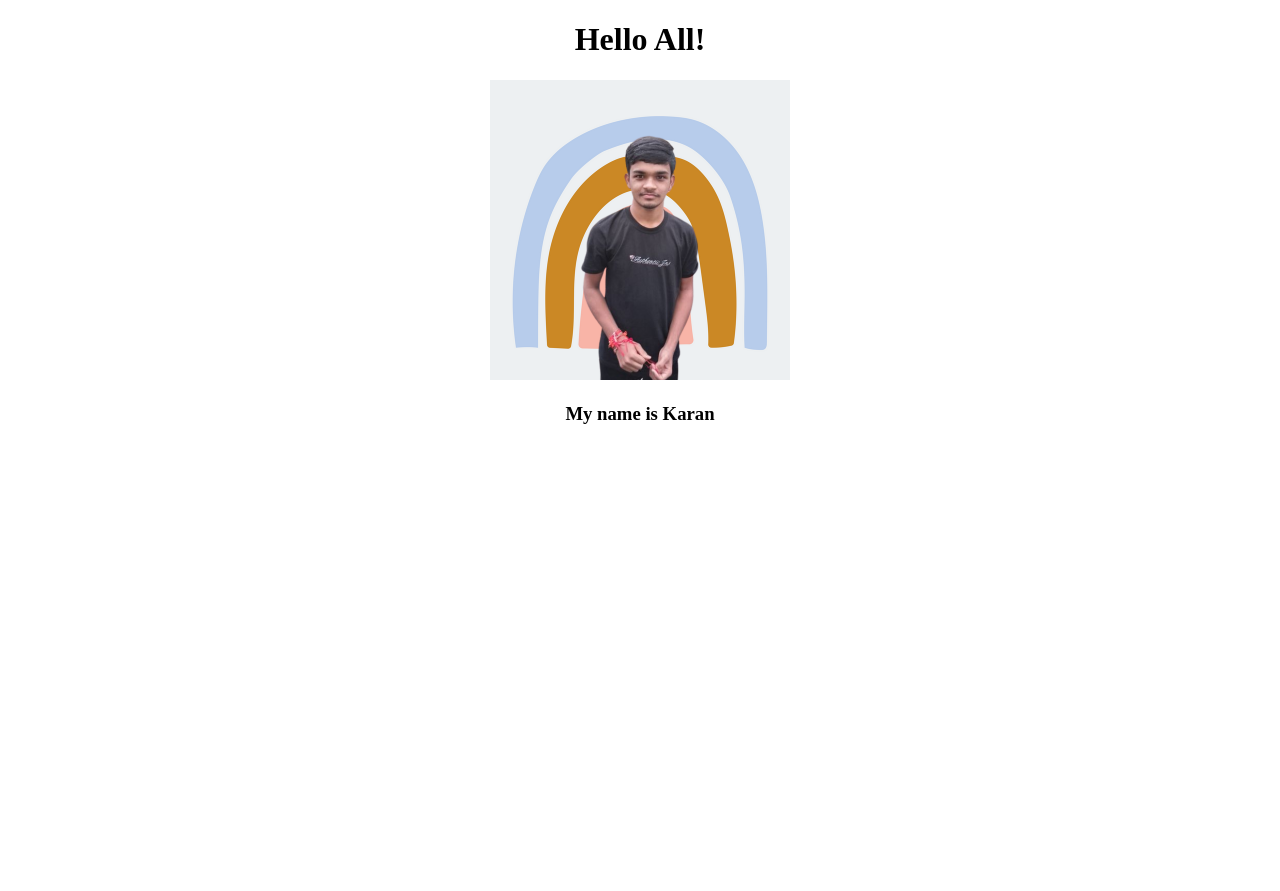
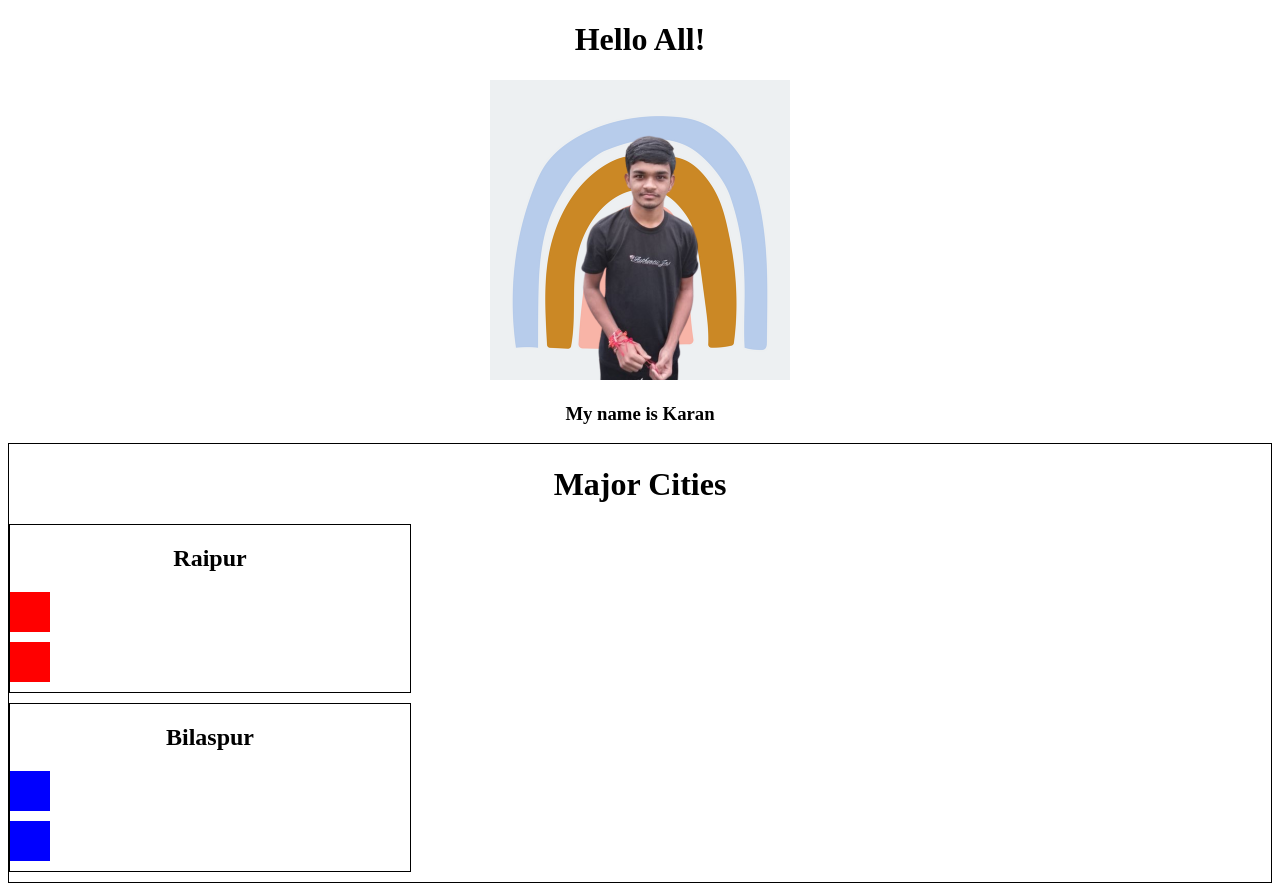
Before and after one commit to skaran38/skaran38.github.io, a plain HTML site: page index.html in a window 1280 px wide. Before the commit the page ends 800 px from the top, so only its background shows below. Drawn offline with Linux system fonts and the light colour scheme.

Commit message:
studied classes

```diff
--- a/index.html
+++ b/index.html
@@ -13,5 +13,33 @@
         <img src="./karan.png"></img>
         <h3>My name is Karan</h3>
     </div>
+    <div class="topic">
+        <h1>
+            Major Cities
+           </h1>
+           <div class="city">
+            <h2>
+                Raipur
+            </h2>
+           <div class="raipur-city">
+
+           </div>
+           <div class="raipur-city">
+
+           </div>
+           </div>
+           <div class="city">
+            <h2>
+                Bilaspur
+            </h2>
+           <div class="bilaspur-city">
+
+           </div>
+           <div class="bilaspur-city">
+
+           </div>
+           </div>
+
+    </div>
 </body>
 </html>
--- a/style.css
+++ b/style.css
@@ -5,3 +5,27 @@ img{
 div{
     text-align: center;
 }
+
+div.topic{
+    border: 1px solid black;
+}
+
+div.city{
+    border: 1px solid black;
+    margin-bottom: 10px;
+    width: 400px;
+}
+
+div.raipur-city{
+    width: 40px;
+    height: 40px;
+    background-color: red;
+    margin-bottom: 10px;
+}
+
+div.bilaspur-city{
+    width: 40px;
+    height: 40px;
+    background-color: blue;
+    margin-bottom: 10px;
+}
```
